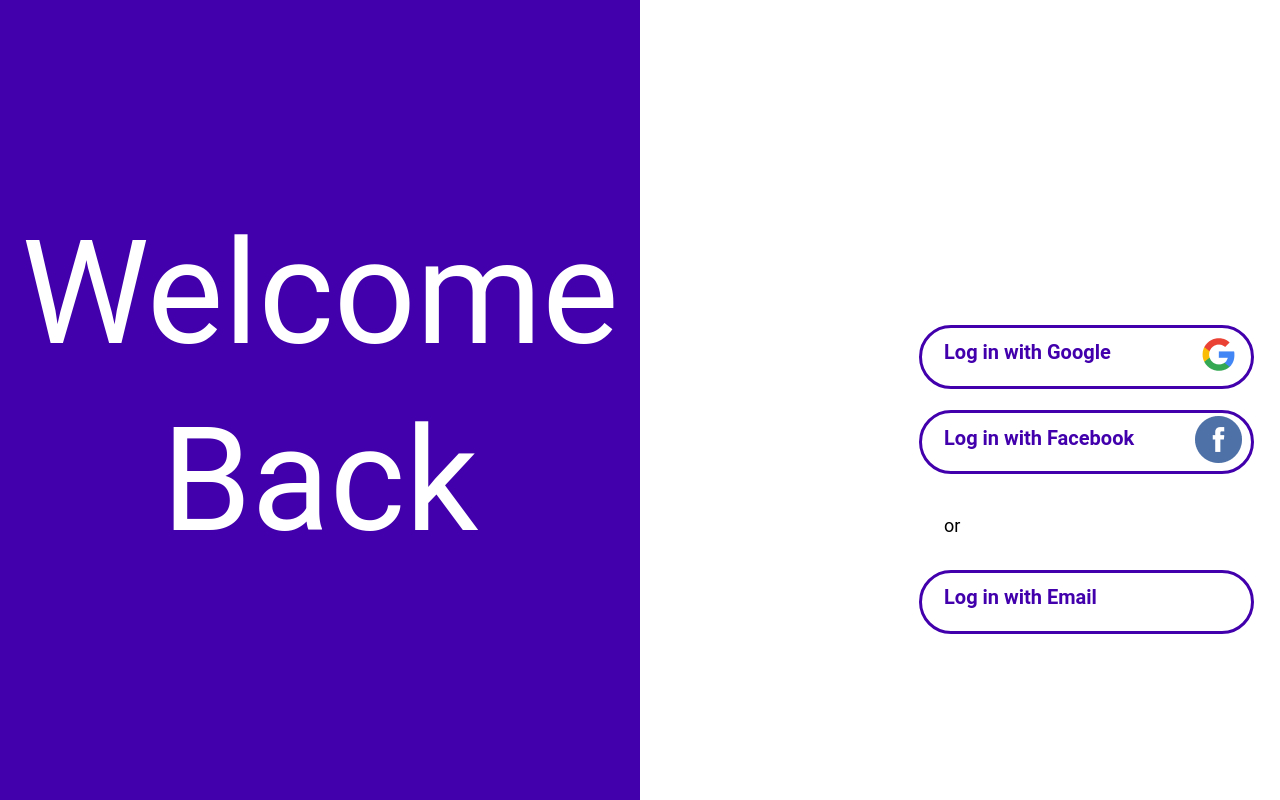
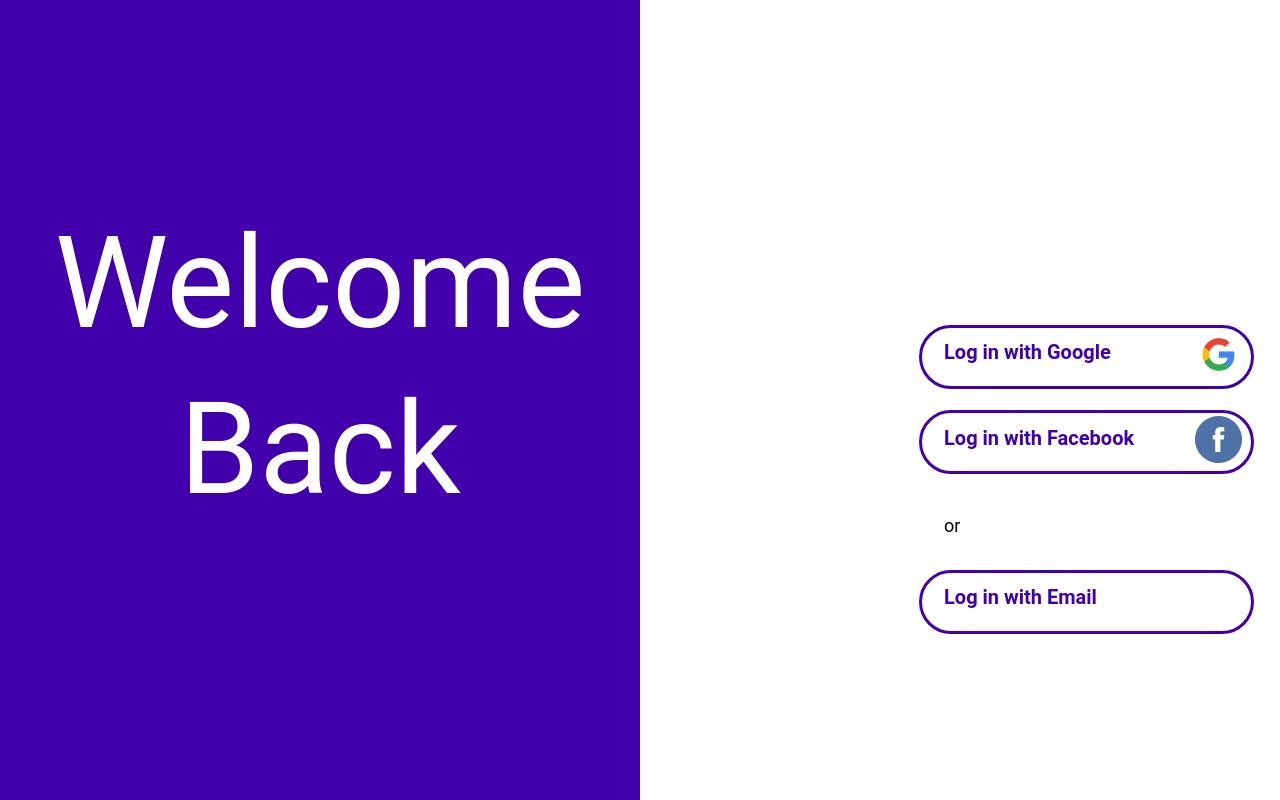
Before and after one commit to albertprk/sconversationsnow, a React (Create React App) app: page /login in a window 1280 px wide. Built offline with nearby package versions, Linux system fonts and the light colour scheme.

Commit message:
fixed all objects on left side of login

```diff
--- a/src/components/Login.css
+++ b/src/components/Login.css
@@ -34,7 +34,7 @@
     font-family: Roboto;
     font-style: normal;
     font-weight: normal;
-    font-size: 144px;
+    font-size: 10vw;
     line-height: 130%;
     /* or 187px */
 
```
